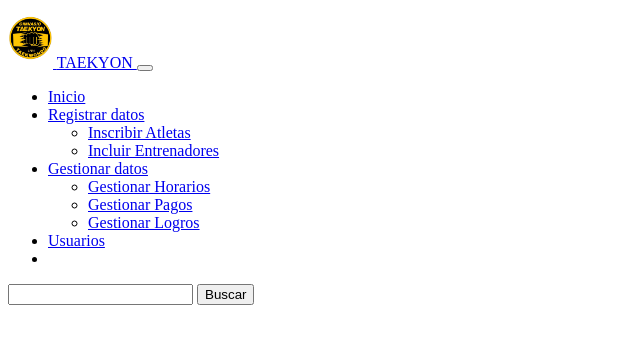
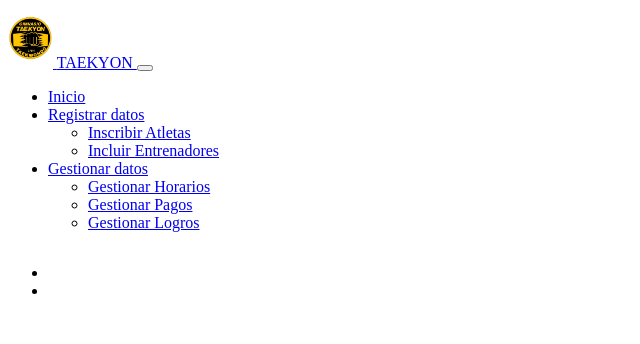
Before and after one commit to Miruto80/Prueba, a PHP site: page /comunes/nav.php in a window 1280 px wide. Shown: the top 344 px of the page, without its empty margins (0-640 px from the left). Run offline with PHP 8.4, Linux system fonts and the light colour scheme.

Commit message:
nav nuevo

```diff
--- a/comunes/nav.php
+++ b/comunes/nav.php
@@ -3,12 +3,13 @@
   <meta name="viewport" content="width=device-width, initial-scale=1.0">
   <title>TAEKYON</title>
 </head>
+
 <body>
   <header>
     <nav class="navbar navbar-expand-lg bg-dark border-bottom border-body" data-bs-theme="dark">
       <div class="container-fluid">
         <a class="navbar-brand" href="?pagina=principal">
-          <img src="img/logo taekyon.png" alt="" width="45" height="auto" class="d-inline-block align-text-top">
+          <img src="img/logo taekyon.png" alt="Logo Taekyon" width="45" height="auto" class="d-inline-block align-text-top">
         </a>
         <a class="navbar-brand" href="?pagina=principal"> TAEKYON </a>
         <button class="navbar-toggler" type="button" data-bs-toggle="collapse" data-bs-target="#navbarSupportedContent" aria-controls="navbarSupportedContent" aria-expanded="false" aria-label="Toggle navigation">
@@ -20,18 +21,17 @@
               <a class="nav-link active" aria-current="page" href="?pagina=principal">Inicio</a>
             </li>
 
-            <li class="nav-item dropdown ">
+            <li class="nav-item dropdown">
               <a class="nav-link dropdown-toggle" href="#" role="button" data-bs-toggle="dropdown" aria-expanded="false">
                 Registrar datos
               </a>
               <ul class="dropdown-menu">
                 <li><a class="dropdown-item" href="?pagina=athletes">Inscribir Atletas</a></li>
                 <li><a class="dropdown-item" href="?pagina=trainers">Incluir Entrenadores</a></li>
-
               </ul>
             </li>
 
-            <li class="nav-item dropdown ">
+            <li class="nav-item dropdown">
               <a class="nav-link dropdown-toggle" href="#" role="button" data-bs-toggle="dropdown" aria-expanded="false">
                 Gestionar datos
               </a>
@@ -41,32 +41,32 @@
                 <li><a class="dropdown-item" href="?pagina=records">Gestionar Logros</a></li>
               </ul>
             </li>
+          </ul>
 
+          <!-- Botones alineados a la derecha -->
+          <ul class="navbar-nav ms-auto">
             <li class="nav-item">
-              <a class="nav-link" href="?pagina=Users">Usuarios</a>
+              <a class="nav-link" href="?pagina=Users">
+              <img src="img/iconob.png" alt="Icono Usuario" width="30" height="30" class="d-inline-block align-text-top">
+              </a>
             </li>
 
             <li class="nav-item">
-            <?php
-
-            if(!empty($nivel) and $nivel!=""){
-         ?>
-              <a href="?pagina=salida" class="btn btn-outline-warning my-2 my-sm-0">Salir</a>
-         <?php
-            }
-            ?>
+              <?php
+              if (isset($nivel) && !empty($nivel)) {
+              ?>
+                <a href="?pagina=salida" class="btn btn-outline-light my-2 my-sm-0">
+                <img src="img/salirb.svg" alt="Icono Salir" width="30" height="auto" class="d-inline-block align-text-top">
+                </a>
+              <?php
+              }
+              ?>
             </li>
           </ul>
-
-
-          <form class="d-flex" role="search">
-            <input class="form-control me-2" type="search" aria-label="Search">
-            <button class="btn btn-outline-warning" type="submit">Buscar</button>
-          </form>
         </div>
       </div>
     </nav>
   </header>
+</body>
 
-</body>
 </html>
```
Also changed, not shown: img/icono.png (added), img/iconob.png (added), img/salir.svg (added), img/salirb.svg (added), img/user_icon.svg (added).
